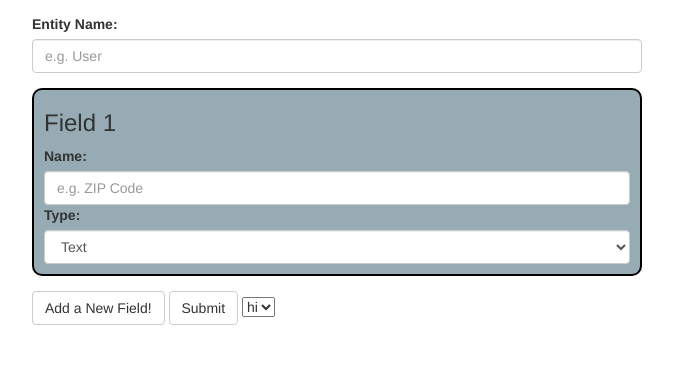
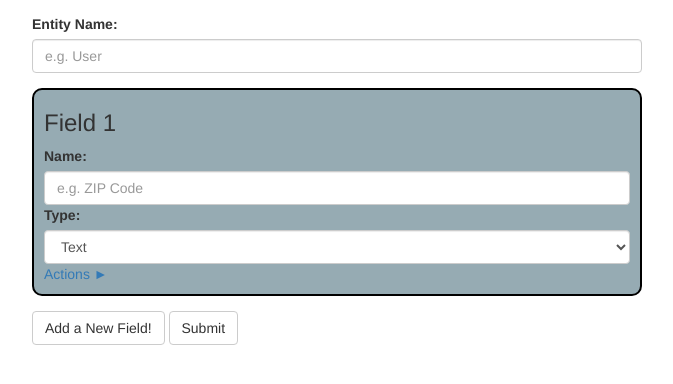
Before and after one commit to samc1213/cruddy, a Flask app: page /form in a window 1280 px wide. Shown: the part 51-435 px from the top of the page, without its empty margins (303-976 px from the left). Run offline with Flask 2, Linux system fonts and the light colour scheme; some libraries are stand-ins or nearby versions.

Commit message:
action arrow working

```diff
--- a/static/js/newentity.js
+++ b/static/js/newentity.js
@@ -6,8 +6,24 @@ $(document).ready(function() {
   $numfieldsinput = $('#numfieldsinput');
   $newfieldbtn.click(addnewfield);
   $form.on('change', '.fieldtype', fieldchange);
+  $form.on('click', '.actiontoggle', toggleaction);
   addnewfield();
 });
+
+function toggleaction() {
+  console.log('toggle');
+  $actionarea = $(this).siblings('.actionarea');
+  if ($(this).attr('arrowdirection') == 'right') {
+    console.log('totheright');
+    $(this).attr('arrowdirection', 'down');
+    $(this).html('Actions &#9660');
+  }
+  else {
+    $(this).attr('arrowdirection', 'right');
+    $(this).html('Actions &#9658');
+  }
+  $actionarea.toggle();
+}
 
 function fieldchange() {
   console.log($(this).attr('number'));
@@ -46,6 +62,9 @@ function makenewinputformgroup(formgroupnumber) {
     <option value="float">Decimal Number</option> \
     <option value="entity">Child Entity</option> \
     </select> \
+    <a class="actiontoggle" arrowdirection="right">Actions &#9658</a>\
+    <div class="actionarea" style="display:none;">actionsactions \
+    </div> \
   </div>';
 }
 
--- a/templates/list.html
+++ b/templates/list.html
@@ -21,12 +21,6 @@
               {% endif %}
               <dd>{{ value.0 }}</dd>
   </dl>
-  <!-- <form action="{{action}}" method="post">
-  	<input type="hidden" name="uuid" id="uuidid" value="{{entityinstance['uuid']}}">
-    <input type="hidden" name="fieldname" id="fieldnameid" value="{{ value.1 }}">
-      <button type="submit" class = "btn btn-default"> Increment!</button>
-  </form> -->
-
 {% endfor %}
 </div>
 
--- a/templates/newentityform.html
+++ b/templates/newentityform.html
@@ -1,8 +1,6 @@
 {% extends "base.html" %}
 {% block styles %}
 <link rel="stylesheet" href="{{url_for('static', filename='css/newentityform.css')}}" />
-<link rel="stylesheet" href="https://cdnjs.cloudflare.com/ajax/libs/select2/4.0.2/css/select2.min.css" />
-
 {% endblock %}
 {% block title %}New Entity{% endblock %}
 {% block content %}
@@ -17,9 +15,7 @@
     <button type="button" id="newfieldbtn" class="btn btn-default">Add a New Field!</button>
     <input type="hidden" name="numfields" id="numfieldsinput" value="1">
     <input type=submit class="btn btn-default" value="Submit">
-    <select>
-    <option value='hi'>hi</option>
-  </select>
+
   </form>
 </div>
 <div class="col-md-3">
```
